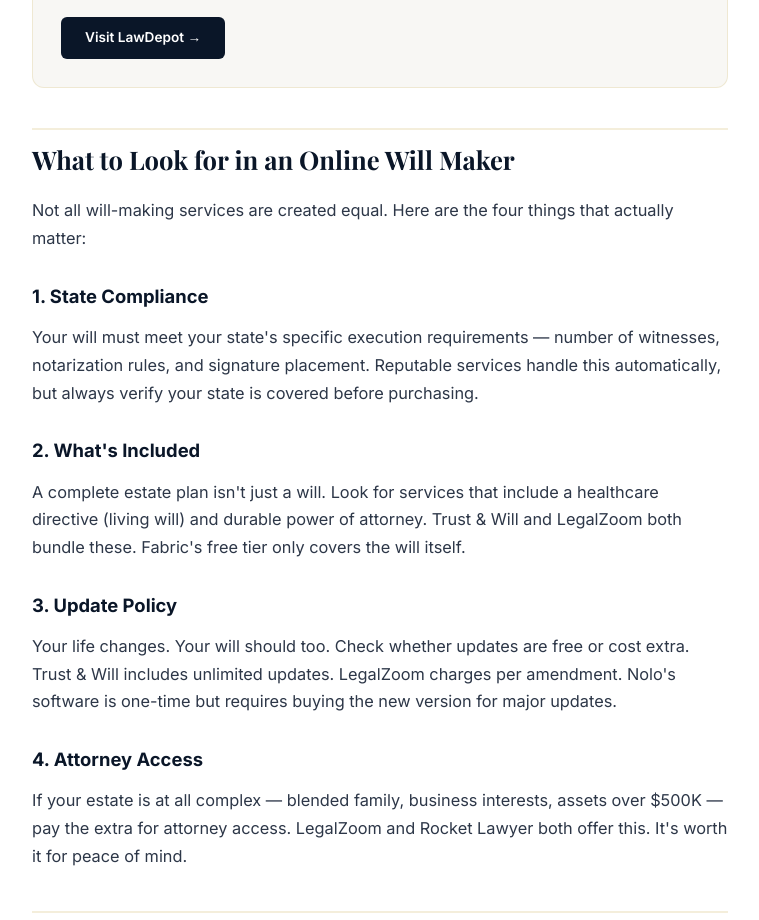
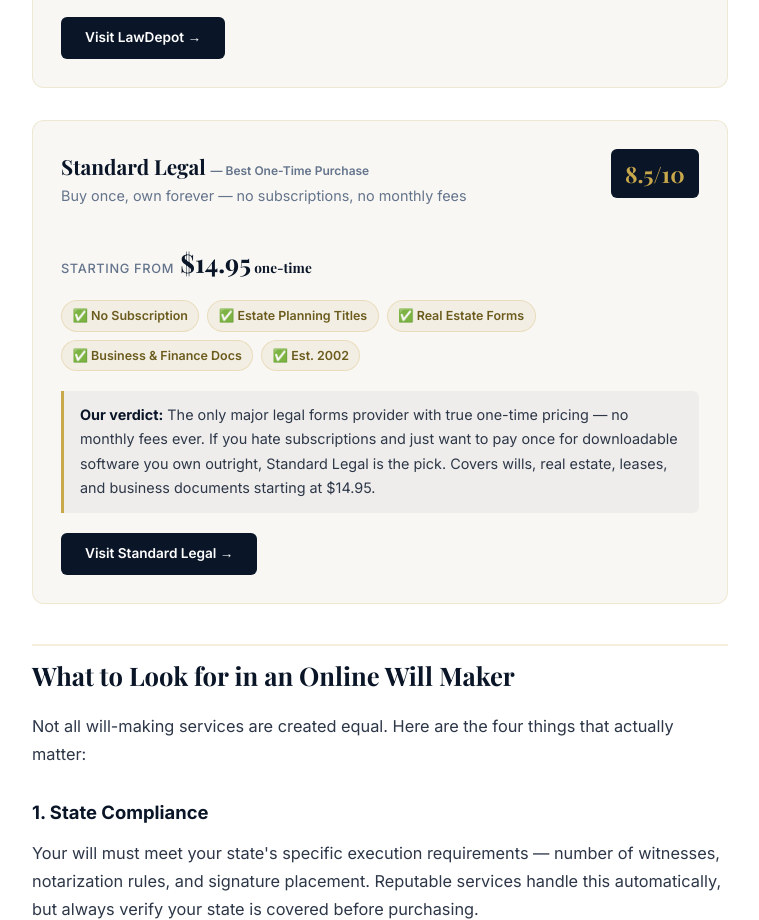
Before and after one commit to clawdbot5150-collab/Law-Trust, a plain HTML site: page blog/best-online-will-maker-2026.html in a window 1280 px wide. Shown: the part 3565-4485 px from the top of the page, without its empty margins (260-1019 px from the left). Drawn offline with nearby package versions, Linux system fonts and the light colour scheme.

Commit message:
feat: Standard Legal affiliate integration
- Added to /go/ tracking backend (DB, UTM-safe redirect)
- Homepage: 8th product card (one-time purchase positioning)
- Best Will Maker blog: full Standard Legal service card
- Do You Need a Lawyer: inline mention + affiliate link
- Living Trust vs Will: paired mention alongside LawDepot callout

```diff
--- a/blog/best-online-will-maker-2026.html
+++ b/blog/best-online-will-maker-2026.html
@@ -303,6 +303,32 @@
     <a href="/go/lawdepot/blog-best-will" class="card-btn">Visit LawDepot →</a>
   </div>
 
+  <!-- Standard Legal Bonus Card -->
+  <div class="service-card">
+    <div class="card-header">
+      <div>
+        <div class="card-name">Standard Legal <span style="font-size:0.75rem; font-weight:600; color:#64748b; font-family:Inter,sans-serif;">— Best One-Time Purchase</span></div>
+        <div class="card-tagline">Buy once, own forever — no subscriptions, no monthly fees</div>
+      </div>
+      <div class="card-score">8.5/10</div>
+    </div>
+    <div class="card-price-row">
+      <span class="price-label">Starting from</span>
+      <span class="price-val">$14.95<small style="font-size:0.85rem;font-weight:400"> one-time</small></span>
+    </div>
+    <div class="card-features">
+      <span class="feat-chip">✅ No Subscription</span>
+      <span class="feat-chip">✅ Estate Planning Titles</span>
+      <span class="feat-chip">✅ Real Estate Forms</span>
+      <span class="feat-chip">✅ Business &amp; Finance Docs</span>
+      <span class="feat-chip">✅ Est. 2002</span>
+    </div>
+    <div class="card-verdict">
+      <strong>Our verdict:</strong> The only major legal forms provider with true one-time pricing — no monthly fees ever. If you hate subscriptions and just want to pay once for downloadable software you own outright, Standard Legal is the pick. Covers wills, real estate, leases, and business documents starting at $14.95.
+    </div>
+    <a href="/go/standard-legal/blog-best-will" class="card-btn" target="_blank" rel="nofollow sponsored">Visit Standard Legal →</a>
+  </div>
+
   <h2>What to Look for in an Online Will Maker</h2>
 
   <p>Not all will-making services are created equal. Here are the four things that actually matter:</p>
```
Also changed, not shown: blog/do-you-need-a-lawyer-to-write-a-will.html (+2 -0 lines), blog/index.html (+4 -0 lines), blog/living-trust-vs-will-2026.html (+2 -2 lines), index.html (+30 -1 lines).
